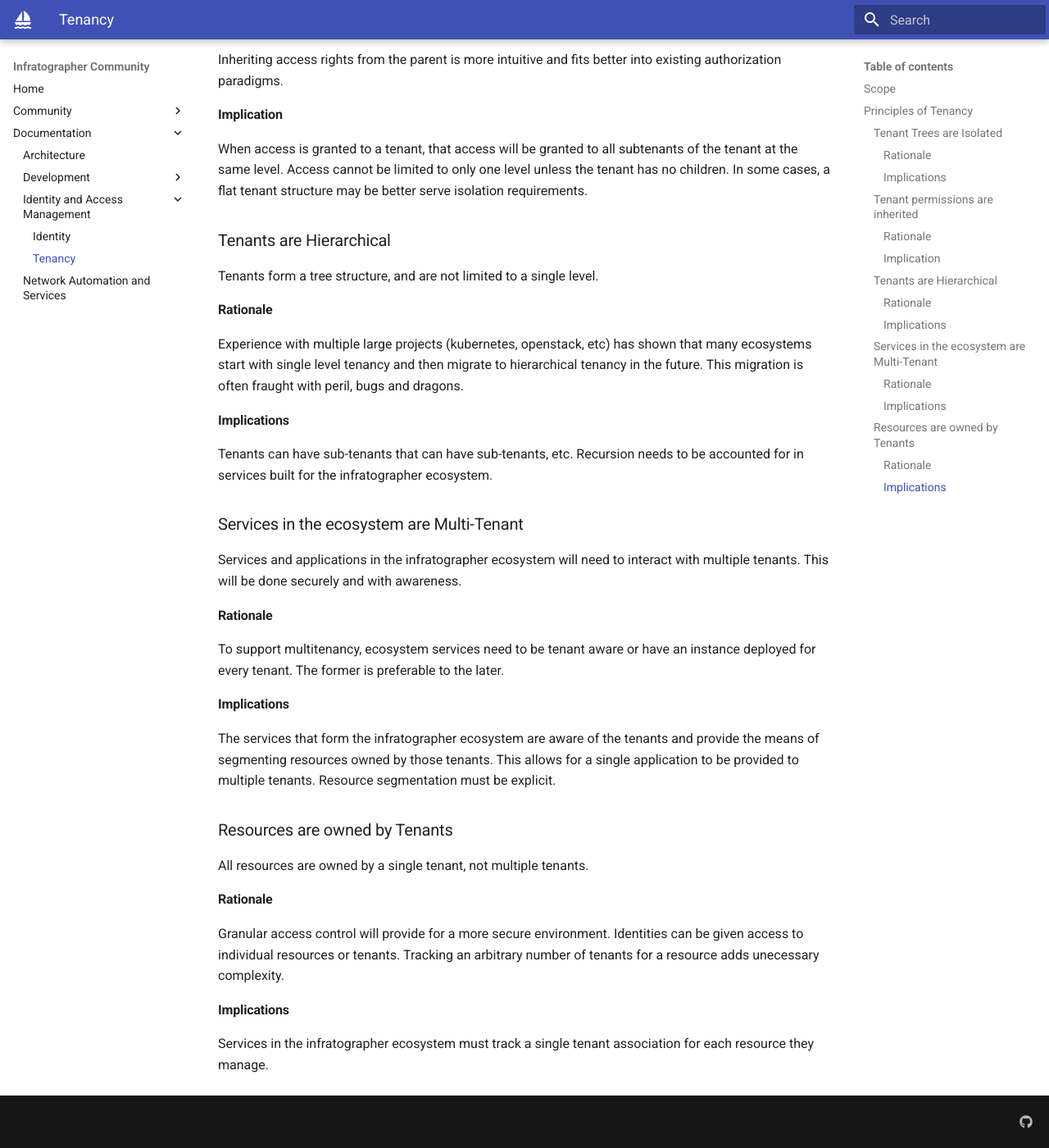
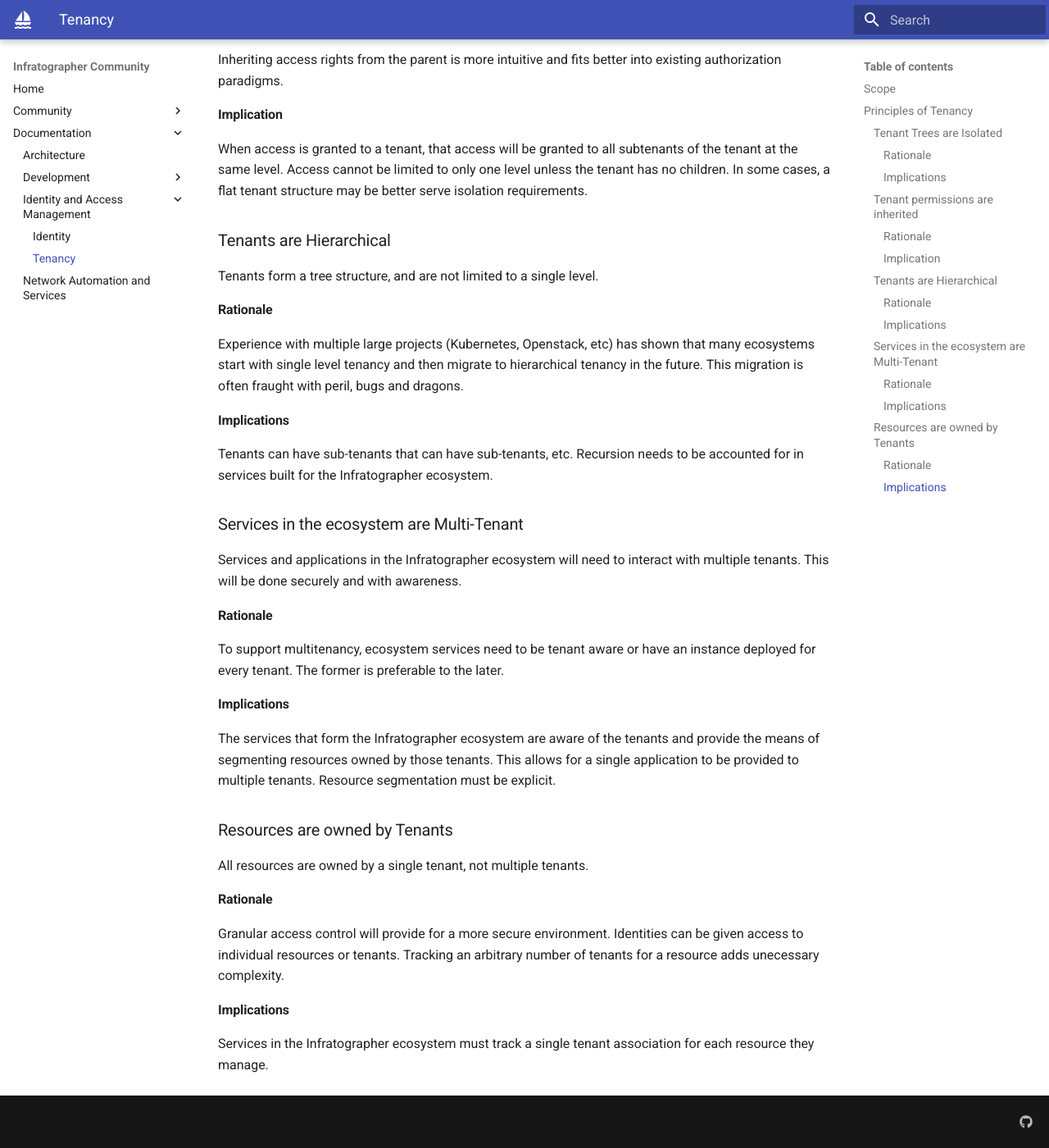
Before and after one commit to infratographer/website, an MkDocs documentation site: the page built from source/docs/docs/identity-and-access-management/tenancy.md, in a window 1280 px wide and 1400 px high, scrolled down 891 px. Shown: the whole window at 82% size. Built offline with MkDocs 1.6.1 and Material for MkDocs 9.7.7, drawn with Linux system fonts in a browser that asks for light colours; comment, search, counter and statistics services are not loaded; some of the changed text lies outside the part shown.

Commit message:
fixups moar
Signed-off-by: E Camden Fisher <efisher@equinix.com>

```diff
--- a/source/docs/docs/identity-and-access-management/tenancy.md
+++ b/source/docs/docs/identity-and-access-management/tenancy.md
@@ -2,7 +2,7 @@
 
 ## Scope
 
-Tenancy is the concept of providing isolated access to resources. In the context of the infratographer ecosystem, we are talking about the isolation of data and the ability to provide a single application to multiple tenants. The scope of this document is to provide a shared understanding and a working model for developing multi-tenant applications within the infratographer ecosystem. It is outside the scope to discuss multi-tenancy in other systems beyond infratographer except where drawing comparison helps to clarify our intent.
+Tenancy is the concept of providing isolated access to resources. In the context of the Infratographer ecosystem, we are talking about the isolation of data and the ability to provide a single application to multiple tenants. The scope of this document is to provide a shared understanding and a working model for developing multi-tenant applications within the Infratographer ecosystem. It is outside the scope to discuss multi-tenancy in other systems beyond Infratographer except where drawing comparison helps to clarify our intent.
 
 ## Principles of Tenancy
 
@@ -36,15 +36,15 @@ Tenants form a tree structure, and are not limited to a single level.
 
 #### Rationale
 
-Experience with multiple large projects (kubernetes, openstack, etc) has shown that many ecosystems start with single level tenancy and then migrate to hierarchical tenancy in the future. This migration is often fraught with peril, bugs and dragons.
+Experience with multiple large projects (Kubernetes, Openstack, etc) has shown that many ecosystems start with single level tenancy and then migrate to hierarchical tenancy in the future. This migration is often fraught with peril, bugs and dragons.
 
 #### Implications
 
-Tenants can have sub-tenants that can have sub-tenants, etc. Recursion needs to be accounted for in services built for the infratographer ecosystem.
+Tenants can have sub-tenants that can have sub-tenants, etc. Recursion needs to be accounted for in services built for the Infratographer ecosystem.
 
 ### Services in the ecosystem are Multi-Tenant
 
-Services and applications in the infratographer ecosystem will need to interact with multiple tenants. This will be done securely and with awareness.
+Services and applications in the Infratographer ecosystem will need to interact with multiple tenants. This will be done securely and with awareness.
 
 #### Rationale
 
@@ -52,7 +52,7 @@ To support multitenancy, ecosystem services need to be tenant aware or have an i
 
 #### Implications
 
-The services that form the infratographer ecosystem are aware of the tenants and provide the means of segmenting resources owned by those tenants. This allows for a single application to be provided to multiple tenants. Resource segmentation must be explicit.
+The services that form the Infratographer ecosystem are aware of the tenants and provide the means of segmenting resources owned by those tenants. This allows for a single application to be provided to multiple tenants. Resource segmentation must be explicit.
 
 ### Resources are owned by Tenants
 
@@ -64,4 +64,4 @@ Granular access control will provide for a more secure environment. Identities c
 
 #### Implications
 
-Services in the infratographer ecosystem must track a single tenant association for each resource they manage.
+Services in the Infratographer ecosystem must track a single tenant association for each resource they manage.
```
